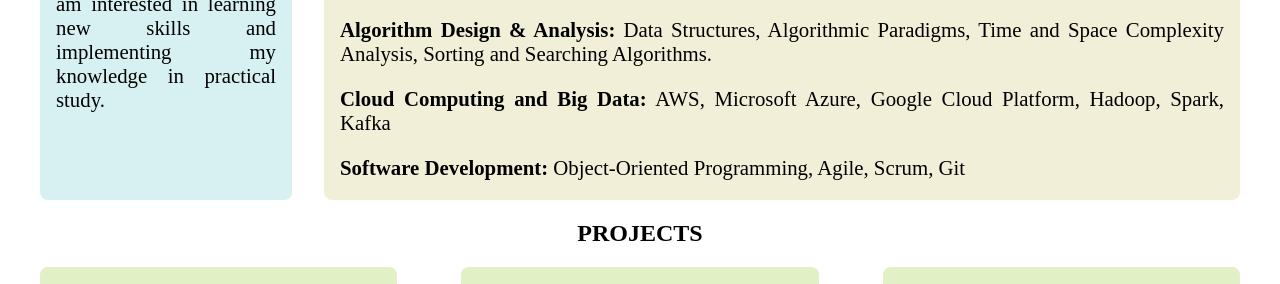
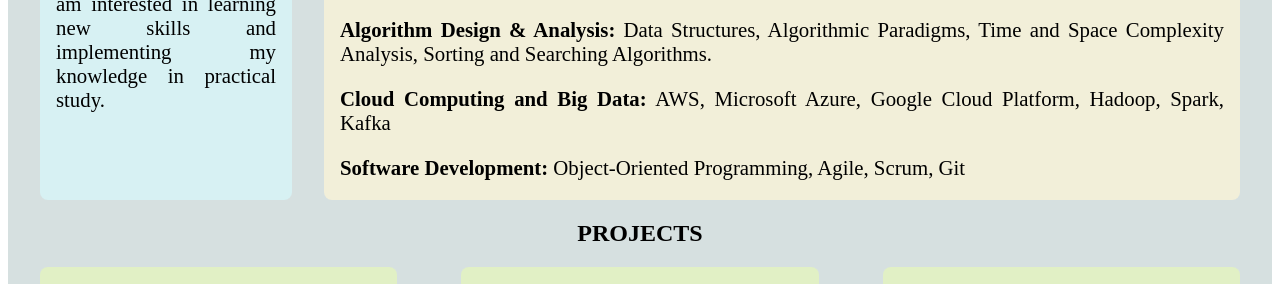
Before and after one commit to ajayalle10/AJAY_BLOGGING_PLATFORM_Backend, a website: page public/index.html in a window 1280 px wide. Shown: the part 462-746 px from the top of the page. Drawn offline with Linux system fonts and the light colour scheme.

Commit message:
Update index.html added background

```diff
--- a/public/index.html
+++ b/public/index.html
@@ -20,6 +20,7 @@ nav .iconn {
     cursor: pointer;
   }
 .container {
+  background-color: rgb(214, 224, 224);
   display: grid;
   grid-template-columns: 1fr 1fr 1fr 1fr 1fr 1fr 1fr 1fr 1fr 1fr 1fr 1fr;
   grid-template-rows: auto auto auto auto auto auto auto auto auto auto auto auto auto auto auto;
```
